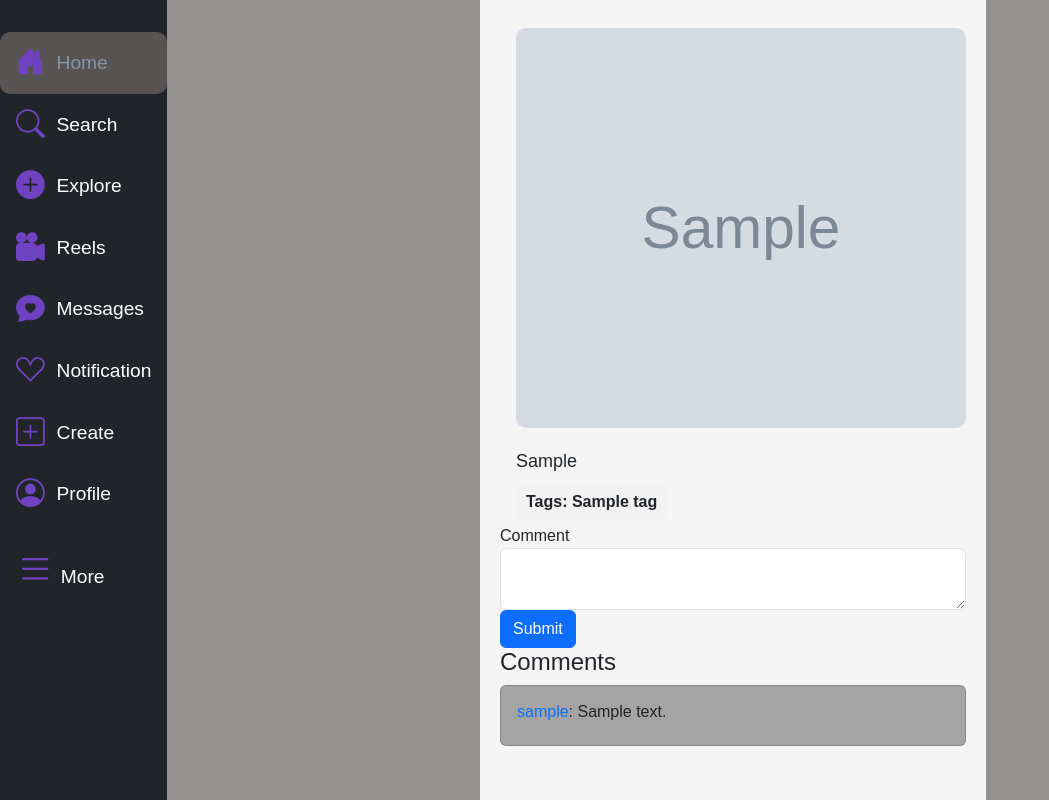
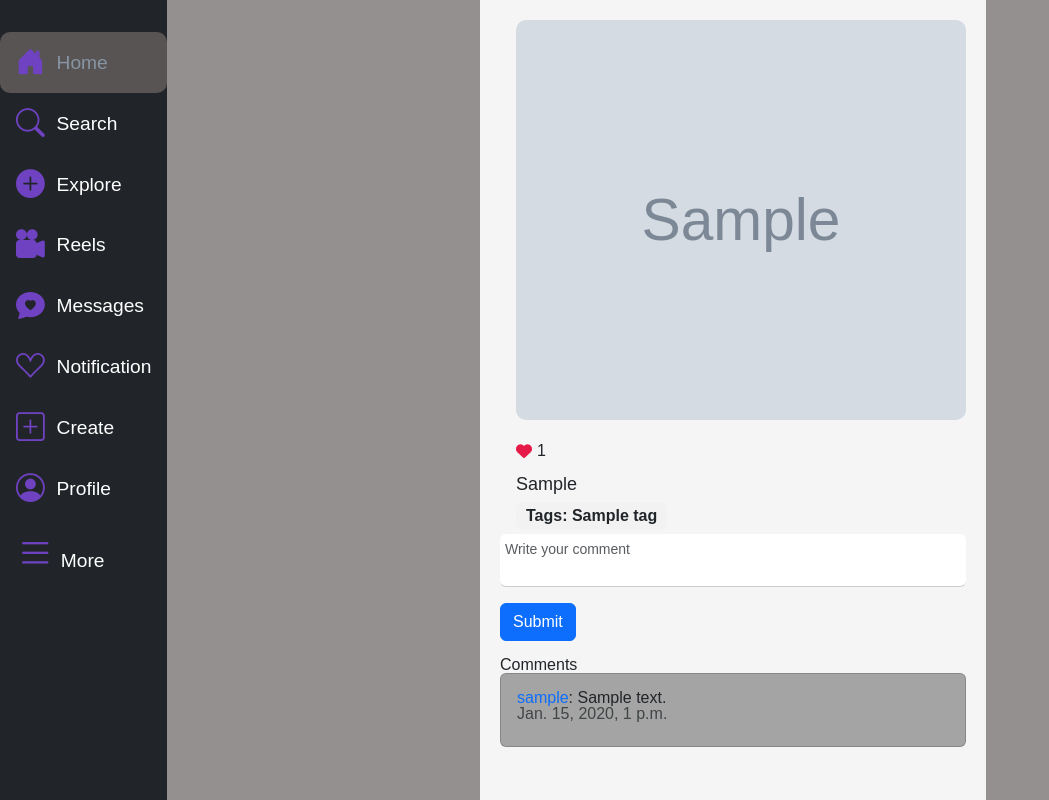
Before and after one commit to yorkings/gramapp, a Django app: page /post/00000000-0000-0000-0000-000000000001 in a window 1280 px wide. Shown: the whole page, without its empty margins (0-1049 px from the left). Run offline with Django 3.2, Linux system fonts and the light colour scheme; a user stored in the database is signed in; tables that the repository leaves empty hold one stand-in row (values such as "Sample post"); grey boxes marked "Sample" are stand-in pictures; some libraries are stand-ins or nearby versions.

Commit message:
Friday Afternoon Comments

```diff
--- a/Gramapp/comment/forms.py
+++ b/Gramapp/comment/forms.py
@@ -4,9 +4,7 @@
 from gram.models import Post
 
 class NewCommentForm(forms.ModelForm):
-    body = forms.CharField(widget=forms.TextInput(attrs={'class': 'input', 'placeholder': 'Write comment'}), required=True)
-    post_id = forms.UUIDField(widget=forms.HiddenInput())  # Add the post_id field as a UUIDField
-
     class Meta:
         model = Comment
-        fields = ("body", "post_id")  # Include the post_id field in the form
+        fields = '__all__'
+        exclude = ['user', 'post']
--- a/Gramapp/comment/models.py
+++ b/Gramapp/comment/models.py
@@ -9,10 +9,13 @@
     post = models.ForeignKey(Post, on_delete=models.CASCADE, related_name="comment")
     user = models.ForeignKey(User, on_delete=models.CASCADE)
     body = models.TextField()
-    date = models.DateTimeField(auto_now_add=True, null=True)
+    created_at = models.DateTimeField(auto_now_add=True, null=True)
 
     def __str__(self):
         return str(self.user)
+    class Meta:
+        ordering = ['-created_at']
+
 
 
 def user_comment_post(sender, instance, *args, **kwargs):
--- a/Gramapp/gram/views.py
+++ b/Gramapp/gram/views.py
@@ -85,7 +85,7 @@
             comment.user = request.user
             comment.post = post
             comment.save()
-            return redirect('details', post_id=post_id)
+            return redirect('post', post_id=post_id)
     else:
         form = NewCommentForm()
 
@@ -94,6 +94,8 @@
 
     context = {'post': post, 'comments': comments, 'form': form}
     return render(request, 'details.html', context)
+
+
 
 @login_required
 def Tags(request, tag_slug):
--- a/Gramapp/templates/details.html
+++ b/Gramapp/templates/details.html
@@ -4,6 +4,7 @@
 {% block title %}Post Details{% endblock %}
 
 {% block content %}
+<link rel="stylesheet" href="{% static 'css/reset.css' %}">
 <style>
     a{
         text-decoration: none;
@@ -184,10 +185,21 @@
         .card{
             background-color: #a3a4a3;
         }
+        .form-control{
+            width: 100%;
+            border: none;
+            border-bottom: 1px solid #ccc;
+            padding: 5px;
+            outline: none;
+            resize: none;
+            font-family: Arial, sans-serif;
+            font-size: 14px;
+        }
 </style>
 <div class="post-details">
   <h1>{{ post.title }}</h1>
   <img src="{{ post.picture.url }}" class="image-card" alt="">
+  <li class="gallery-item-likes"><span class="visually-hidden">Likes:</span><i class="fas fa-heart" aria-hidden="true"></i> {{ post.likes }}</li>
   <br/>
   <p class="caption">{{ post.caption }}</p>
   <ul class="tag-list">
@@ -201,12 +213,12 @@
     <form method="POST" action="">
         {% csrf_token %}
         <div class="form-group">
-            <label for="comment">Comment</label>
-            <textarea class="form-control" rows="2" id="content" name="content"></textarea>
+            <textarea class="form-control" id="body" name="body" rows="2" required placeholder="Write your comment"></textarea>
         </div>
+        <br/>
         <button type="submit" class="btn btn-primary">Submit</button>
     </form>
-
+    <br/>
     <!-- Display submitted comments -->
 
     <h4>Comments</h4>
```
Also changed, not shown: Gramapp/comment/migrations/0004_rename_date_comment_created_at.py (added), Gramapp/comment/migrations/0005_alter_comment_options.py (added).
